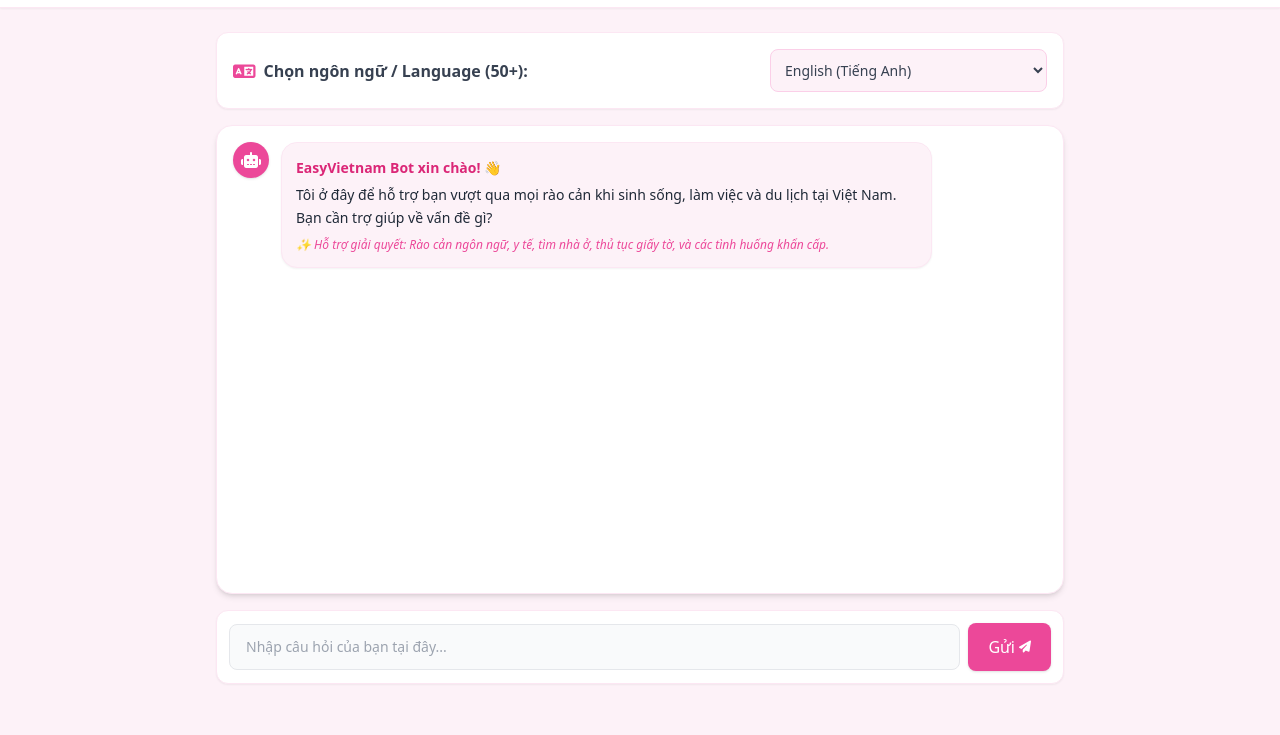
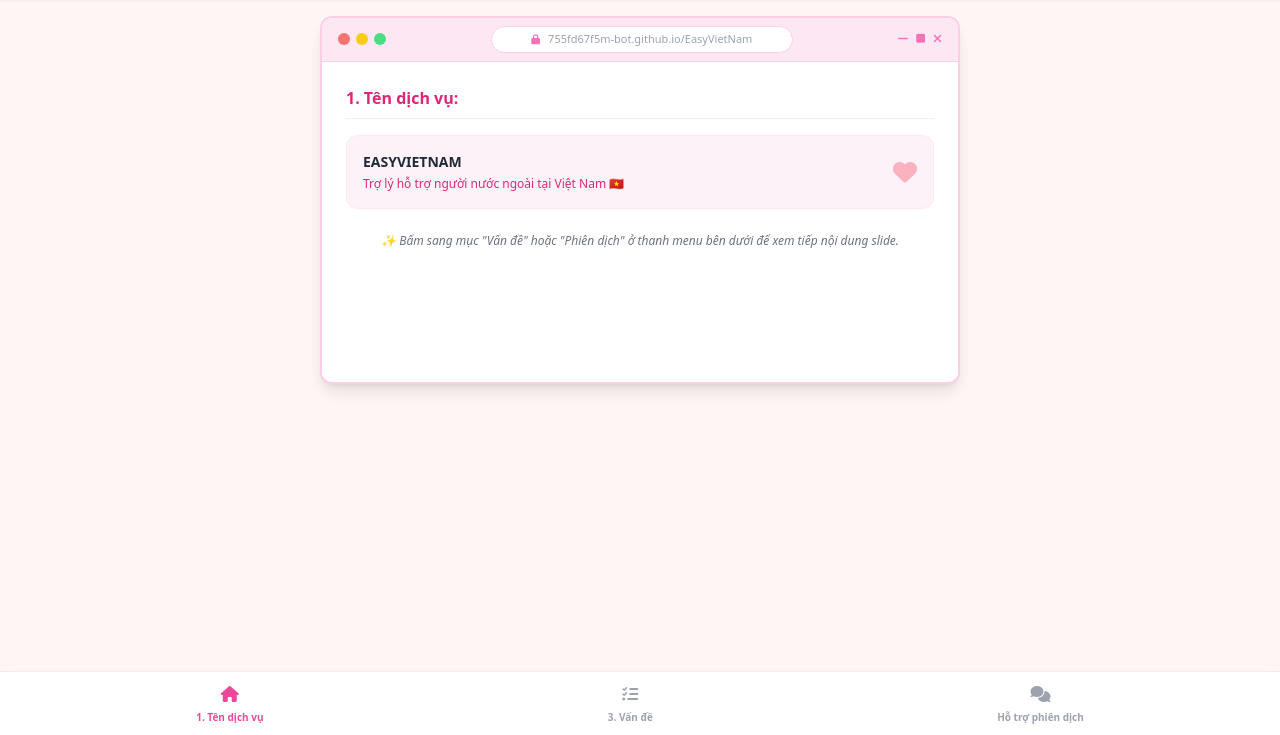
Before and after one commit to 755fd67f5m-bot/EasyVietNam, a plain HTML site: page index.html in a window 1280 px wide. Shown: the part 65-800 px from the top of the page. Drawn offline with nearby package versions, Linux system fonts and the light colour scheme.

Commit message:
Update index.html

```diff
--- a/index.html
+++ b/index.html
@@ -3,168 +3,203 @@
 <head>
     <meta charset="UTF-8">
     <meta name="viewport" content="width=device-width, initial-scale=1.0">
-    <title>EasyVietnam - Trợ lý hỗ trợ người nước ngoài tại Việt Nam</title>
-    <!-- Sử dụng Tailwind CSS để thiết kế giao diện hiện đại -->
+    <title>EasyVietnam - Trợ lý hỗ trợ người nước ngoài</title>
     <script src="https://cdn.tailwindcss.com"></script>
     <link rel="stylesheet" href="https://cdnjs.cloudflare.com/ajax/libs/font-awesome/6.4.0/css/all.min.css">
 </head>
-<body class="bg-pink-50 font-sans text-gray-800">
+<body class="bg-[#FFF5F5] font-sans text-gray-800 pb-20">
 
-    <!-- Header / Navbar -->
-    <header class="bg-white shadow-sm border-b border-pink-100 py-4 px-6 flex justify-between items-center">
+    <!-- Header ứng dụng -->
+    <header class="bg-white shadow-sm border-b border-pink-100 py-3 px-4 flex justify-between items-center sticky top-0 z-50">
         <div class="flex items-center space-x-2">
-            <span class="bg-pink-500 text-white p-2 rounded-lg shadow"><i class="fa-solid fa-hands-holding-child"></i></span>
-            <h1 class="text-xl font-bold text-pink-600">EasyVietnam</h1>
+            <span class="bg-pink-500 text-white p-2 rounded-lg shadow-sm"><i class="fa-solid fa-hands-holding-child"></i></span>
+            <h1 class="text-lg font-bold text-pink-600">EasyVietnam</h1>
         </div>
-        <div class="text-sm text-gray-500 hidden sm:block">Trợ lý hỗ trợ toàn diện cho người nước ngoài tại Việt Nam 🇻🇳</div>
+        <div class="text-xs bg-pink-100 text-pink-600 font-medium px-2.5 py-1 rounded-full">Nhóm 8 - Thuyết trình</div>
     </header>
 
-    <!-- Main Chat Container -->
-    <main class="max-w-4xl mx-auto p-4 md:p-6 h-[calc(100vh-100px)] flex flex-col">
+    <!-- Khu vực chính mô phỏng khung giao diện Slide Canva -->
+    <main class="max-w-2xl mx-auto p-4">
 
-        <!-- Khung chọn ngôn ngữ dịch (50 ngôn ngữ) -->
-        <div class="bg-white p-4 rounded-xl shadow-sm border border-pink-100 mb-4 flex flex-wrap items-center justify-between gap-3">
-            <div class="flex items-center space-x-2">
-                <i class="fa-solid fa-language text-pink-500 text-lg"></i>
-                <span class="font-semibold text-gray-700">Chọn ngôn ngữ / Language (50+):</span>
+        <!-- Khung Cửa Sổ Trình Duyệt (Browser Window Mockup giống Slide) -->
+        <div class="bg-white rounded-xl shadow-lg border-2 border-pink-200 overflow-hidden mb-4">
+            <!-- Thanh tiêu đề cửa sổ (Browser Top Bar) -->
+            <div class="bg-pink-100 px-4 py-2 flex items-center justify-between border-b border-pink-200">
+                <div class="flex items-center space-x-1.5">
+                    <span class="w-3 h-3 bg-red-400 rounded-full inline-block"></span>
+                    <span class="w-3 h-3 bg-yellow-400 rounded-full inline-block"></span>
+                    <span class="w-3 h-3 bg-green-400 rounded-full inline-block"></span>
                 </div>
-            <select id="languageSelect" class="bg-pink-50 border border-pink-200 text-gray-700 text-sm rounded-lg focus:ring-pink-500 focus:border-pink-500 block p-2.5 outline-none font-medium max-w-xs">
+                <div class="bg-white px-6 py-1 rounded-full text-[11px] text-gray-400 border border-pink-200 flex items-center space-x-2 w-1/2 justify-center">
+                    <i class="fa-solid fa-lock text-[10px] text-pink-400"></i>
+                    <span class="truncate">755fd67f5m-bot.github.io/EasyVietNam</span>
+                </div>
+                <div class="flex space-x-2 text-pink-400 text-xs">
+                    <i class="fa-solid fa-minus"></i>
+                    <i class="fa-solid fa-square text-[10px]"></i>
+                    <i class="fa-solid fa-xmark"></i>
+                </div>
+            </div>
+
+            <!-- NỘI DUNG TRONG CỬA SỔ (Thay đổi theo Tab) -->
+            <div class="p-6 min-h-[320px] bg-white">
+
+                <!-- TAB 1: TRANG CHỦ -->
+                <div id="view-home" class="space-y-4">
+                    <h2 class="text-pink-600 font-bold text-base border-b border-pink-100 pb-2">1. Tên dịch vụ:</h2>
+                    <div class="p-4 bg-pink-50 rounded-xl border border-pink-100 flex items-center justify-between">
+                        <div>
+                            <p class="font-bold text-gray-800 text-sm">EASYVIETNAM</p>
+                            <p class="text-xs text-pink-600 mt-1">Trợ lý hỗ trợ người nước ngoài tại Việt Nam 🇻🇳</p>
+                        </div>
+                        <i class="fa-solid fa-heart text-rose-400 text-2xl animate-pulse"></i>
+                    </div>
+                    <p class="text-xs text-gray-500 italic text-center pt-2">✨ Bấm sang mục "Vấn đề" hoặc "Phiên dịch" ở thanh menu bên dưới để xem tiếp nội dung slide.</p>
+                </div>
+
+                <!-- TAB 2: VẤN ĐỀ (Giống hệt Slide Canva của bạn)[span_1](start_span)[span_1](end_span) -->
+                <div id="view-issues" class="space-y-4 hidden">
+                    <h2 class="text-pink-600 font-bold text-base border-b border-pink-100 pb-2">3. Vấn đề</h2>
+                    <ul class="space-y-3 text-xs sm:text-sm">
+                        <li class="flex items-center space-x-3 text-gray-700">
+                            <span class="text-lg">🧋</span>
+                            <span>Rào cản ngôn ngữ</span>
+                        </li>
+                        <li class="flex items-center space-x-3 text-gray-700">
+                            <span class="text-lg">🏥</span>
+                            <span>Khó giao tiếp khi cần hỗ trợ y tế</span>
+                        </li>
+                        <li class="flex items-center space-x-3 text-gray-700">
+                            <span class="text-lg">🏠</span>
+                            <span>Khó tìm nhà, dịch vụ uy tín</span>
+                        </li>
+                        <li class="flex items-center space-x-3 text-gray-700">
+                            <span class="text-lg">📄</span>
+                            <span>Khó hiểu thủ tục, giấy tờ</span>
+                        </li>
+                        <li class="flex items-center space-x-3 text-gray-700">
+                            <span class="text-lg">🚨</span>
+                            <span>Không biết tìm sự trợ giúp khi gặp tình huống khó khăn</span>
+                        </li>
+                    </ul>
+                </div>
+
+                <!-- TAB 3: PHIÊN DỊCH & CHAT (50 NGÔN NGỮ) -->
+                <div id="view-chat" class="space-y-3 hidden">
+                    <div class="flex items-center justify-between bg-pink-50 p-2.5 rounded-lg border border-pink-100">
+                        <span class="text-xs font-bold text-pink-600"><i class="fa-solid fa-language"></i> Chọn ngôn ngữ (50+):</span>
+                        <select id="languageSelect" class="bg-white border border-pink-200 text-gray-700 text-xs rounded-md p-1.5 outline-none font-medium">
                             <option value="vi">Tiếng Việt (Vietnamese)</option>
                             <option value="en" selected>English (Tiếng Anh)</option>
-                <option value="zh">中文 (Tiếng Trung - Quan Thoại)</option>
-                <option value="es">Español (Tiếng Tây Ban Nha)</option>
+                            <option value="zh">中文 (Tiếng Trung)</option>
+                            <option value="es">Español (Tây Ban Nha)</option>
+                            <option value="ja">日本語 (Tiếng Nhật)</option>
+                            <option value="ko">한국어 (Tiếng Hàn)</option>
+                            <option value="th">ไทย (Tiếng Thái)</option>
+                            <option value="fr">Français (Tiếng Pháp)</option>
+                            <option value="de">Deutsch (Tiếng Đức)</option>
+                            <option value="ru">Русский (Tiếng Nga)</option>
                             <option value="hi">हिन्दी (Tiếng Hindi)</option>
                             <option value="ar">العربية (Tiếng Ả Rập)</option>
-                <option value="bn">বাংলা (Tiếng Bengal)</option>
-                <option value="pt">Português (Tiếng Bồ Đào Nha)</option>
-                <option value="ru">Русский (Tiếng Nga)</option>
-                <option value="ja">日本語 (Tiếng Nhật)</option>
-                <option value="pa">ਪੰਜਾਬੀ (Tiếng Punjab)</option>
-                <option value="de">Deutsch (Tiếng Đức)</option>
-                <option value="jv">Basa Jawa (Tiếng Java)</option>
-                <option value="ko">한국어 (Tiếng Hàn)</option>
-                <option value="fr">Français (Tiếng Pháp)</option>
-                <option value="te">తెలుగు (Tiếng Telugu)</option>
-                <option value="mr">मराठी (Tiếng Marathi)</option>
-                <option value="tr">Türkçe (Tiếng Thổ Nhĩ Kỳ)</option>
-                <option value="ta">தமிழ் (Tiếng Tamil)</option>
-                <option value="ur">اردو (Tiếng Urdu)</option>
-                <option value="it">Italiano (Tiếng Ý)</option>
-                <option value="gu">ગુજરાતી (Tiếng Gujarat)</option>
-                <option value="fa">فارسی (Tiếng Ba Tư)</option>
-                <option value="pl">Polski (Tiếng Ba Lan)</option>
-                <option value="uk">Українська (Tiếng Ukraina)</option>
-                <option value="ro">Română (Tiếng Romania)</option>
-                <option value="nl">Nederlands (Tiếng Hà Lan)</option>
-                <option value="el">Ελληνικά (Tiếng Hy Lạp)</option>
-                <option value="hu">Magyar (Tiếng Hungary)</option>
-                <option value="sv">Svenska (Tiếng Thụy Điển)</option>
-                <option value="cs">Čeština (Tiếng Séc)</option>
-                <option value="id">Bahasa Indonesia (Tiếng Indonesia)</option>
-                <option value="ms">Bahasa Melayu (Tiếng Mã Lai)</option>
-                <option value="th">ไทย (Tiếng Thái)</option>
-                <option value="fil">Filipino (Tiếng Tagalog/Philippines)</option>
-                <option value="my">မြန်မာဘာသာ (Tiếng Miến Điện)</option>
-                <option value="km">ខ្មែរ (Tiếng Khmer)</option>
-                <option value="lo">ລາວ (Tiếng Lào)</option>
-                <option value="da">Dansk (Tiếng Đan Mạch)</option>
-                <option value="fi">Suomi (Tiếng Phần Lan)</option>
-                <option value="no">Norsk (Tiếng Na Uy)</option>
-                <option value="sk">Slovenčina (Tiếng Slovak)</option>
-                <option value="bg">Български (Tiếng Bulgaria)</option>
-                <option value="sr">Српски (Tiếng Serbia)</option>
-                <option value="hr">Hrvatski (Tiếng Croatia)</option>
-                <option value="he">עברית (Tiếng Do Thái)</option>
-                <option value="sw">Kiswahili (Tiếng Swahili)</option>
-                <option value="am">አማርኛ (Tiếng Amhara)</option>
-                <option value="uz">Oʻzbekcha (Tiếng Uzbek)</option>
-                <option value="az">Azərbaycan dili (Tiếng Azerbaijan)</option>
+                            <option value="id">Bahasa Indonesia</option>
+                            <option value="ms">Bahasa Melayu</option>
+                            <option value="fil">Filipino (Tagalog)</option>
                         </select>
                     </div>
 
-        <!-- Khung hiển thị tin nhắn chat -->
-        <div id="chatContainer" class="flex-1 bg-white rounded-2xl shadow-md border border-pink-100 p-4 overflow-y-auto space-y-4 mb-4">
-            <!-- Tin nhắn chào mừng từ Bot -->
-            <div class="flex items-start space-x-3">
-                <div class="bg-pink-500 text-white rounded-full h-9 w-9 flex items-center justify-center flex-shrink-0 shadow">
+                    <!-- Khung chat bên trong cửa sổ -->
+                    <div id="chatContainer" class="bg-gray-50 rounded-xl p-3 h-[200px] overflow-y-auto space-y-2 text-xs border border-pink-100">
+                        <div class="flex items-start space-x-2">
+                            <div class="bg-pink-500 text-white rounded-full h-6 w-6 flex items-center justify-center flex-shrink-0 text-[10px]">
                                 <i class="fa-solid fa-robot"></i>
                             </div>
-                <div class="bg-pink-50 text-gray-800 p-3.5 rounded-2xl max-w-[80%] text-sm leading-relaxed shadow-sm border border-pink-100">
-                    <p class="font-semibold text-pink-600 mb-1">EasyVietnam Bot xin chào! 👋</p>
-                    <p>Tôi ở đây để hỗ trợ bạn vượt qua mọi rào cản khi sinh sống, làm việc và du lịch tại Việt Nam. Bạn cần trợ giúp về vấn đề gì?</p>
-                    <div class="mt-2 text-xs text-pink-500 italic">✨ Hỗ trợ giải quyết: Rào cản ngôn ngữ, y tế, tìm nhà ở, thủ tục giấy tờ, và các tình huống khẩn cấp.</div>
+                            <div class="bg-white text-gray-800 p-2.5 rounded-xl max-w-[85%] leading-relaxed border border-pink-100 shadow-sm">
+                                <p>Xin chào! Hãy chọn ngôn ngữ và nhập yêu cầu hỗ trợ y tế, tìm nhà hoặc thủ tục giấy tờ nhé.</p>
                             </div>
                         </div>
                     </div>
 
-        <!-- Khu vực nhập tin nhắn -->
-        <div class="bg-white p-3 rounded-xl shadow-sm border border-pink-100 flex items-center space-x-2">
-            <input type="text" id="userInput" placeholder="Nhập câu hỏi của bạn tại đây..." class="flex-1 bg-gray-50 border border-gray-200 rounded-lg px-4 py-3 text-sm focus:outline-none focus:border-pink-500 focus:bg-white transition">
-            <button id="sendBtn" class="bg-pink-500 hover:bg-pink-600 text-white px-5 py-3 rounded-lg font-medium transition flex items-center space-x-1 shadow">
-                <span>Gửi</span>
-                <i class="fa-solid fa-paper-plane text-xs"></i>
-            </button>
+                    <!-- Ô nhập tin nhắn -->
+                    <div class="flex items-center space-x-2 pt-1">
+                        <input type="text" id="userInput" placeholder="Nhập tin nhắn..." class="flex-1 bg-white border border-pink-200 rounded-lg px-3 py-2 text-xs focus:outline-none focus:border-pink-500">
+                        <button id="sendBtn" class="bg-pink-500 text-white px-4 py-2 rounded-lg text-xs font-medium shadow hover:bg-pink-600 transition">Gửi</button>
                     </div>
+                </div>
+
+            </div>
+        </div>
+
     </main>
 
-    <!-- Script xử lý tương tác -->
+    <!-- THANH ĐIỀU HƯỚNG MÀN HÌNH (Menu dưới đáy) -->
+    <nav class="fixed bottom-0 left-0 right-0 bg-white border-t border-pink-100 py-2.5 px-6 flex justify-around items-center z-50 shadow-lg">
+        <button onclick="switchTab('home')" id="nav-home" class="flex flex-col items-center text-pink-500 space-y-1">
+            <i class="fa-solid fa-house text-base"></i>
+            <span class="text-[10px] font-bold">1. Tên dịch vụ</span>
+        </button>
+        <button onclick="switchTab('issues')" id="nav-issues" class="flex flex-col items-center text-gray-400 space-y-1">
+            <i class="fa-solid fa-list-check text-base"></i>
+            <span class="text-[10px] font-bold">3. Vấn đề</span>
+        </button>
+        <button onclick="switchTab('chat')" id="nav-chat" class="flex flex-col items-center text-gray-400 space-y-1">
+            <i class="fa-solid fa-comments text-base"></i>
+            <span class="text-[10px] font-bold">Hỗ trợ phiên dịch</span>
+        </button>
+    </nav>
+
+    <!-- Script điều hướng và xử lý -->
     <script>
+        function switchTab(tabName) {
+            document.getElementById('view-home').classList.add('hidden');
+            document.getElementById('view-issues').classList.add('hidden');
+            document.getElementById('view-chat').classList.add('hidden');
+
+            document.getElementById('nav-home').className = "flex flex-col items-center text-gray-400 space-y-1";
+            document.getElementById('nav-issues').className = "flex flex-col items-center text-gray-400 space-y-1";
+            document.getElementById('nav-chat').className = "flex flex-col items-center text-gray-400 space-y-1";
+
+            document.getElementById('view-' + tabName).classList.remove('hidden');
+            document.getElementById('nav-' + tabName).className = "flex flex-col items-center text-pink-500 space-y-1";
+        }
+
         const chatContainer = document.getElementById('chatContainer');
         const userInput = document.getElementById('userInput');
         const sendBtn = document.getElementById('sendBtn');
         const languageSelect = document.getElementById('languageSelect');
 
-        function getBotResponse(input) {
-            const text = input.toLowerCase();
-            if (text.includes('y tế') || text.includes('bệnh viện') || text.includes('medical') || text.includes('hospital')) {
-                return "🏥 Về y tế: EasyVietnam hỗ trợ kết nối phiên dịch viên y tế, hướng dẫn khám chữa bệnh và tìm kiếm cơ sở y tế uy tín cho bạn.";
-            } else if (text.includes('nhà') || text.includes('thuê') || text.includes('house') || text.includes('rent')) {
-                return "🏠 Về tìm nhà ở: Chúng tôi giúp bạn tìm kiếm căn hộ, chỗ ở uy tín, hỗ trợ thương lượng hợp đồng thuê nhà an toàn và minh bạch.";
-            } else if (text.includes('giấy tờ') || text.includes('thủ tục') || text.includes('visa') || text.includes('document')) {
-                return "📄 Về thủ tục, giấy tờ: Hỗ trợ tư vấn và hướng dẫn làm các thủ tục pháp lý, giấy phép lao động, visa một cách nhanh chóng.";
-            } else {
-                return "💡 Cảm ơn bạn! EasyVietnam luôn sẵn sàng hỗ trợ giải quyết các rào cản ngôn ngữ và khó khăn của bạn tại Việt Nam.";
-            }
-        }
-
         function appendMessage(sender, message) {
             const isUser = sender === 'user';
-            const messageDiv = document.createElement('div');
-            messageDiv.className = `flex items-start space-x-3 ${isUser ? 'flex-row-reverse space-x-reverse' : ''}`;
-
-            messageDiv.innerHTML = `
-                <div class="${isUser ? 'bg-indigo-500' : 'bg-pink-500'} text-white rounded-full h-9 w-9 flex items-center justify-center flex-shrink-0 shadow">
+            const div = document.createElement('div');
+            div.className = `flex items-start space-x-2 ${isUser ? 'flex-row-reverse space-x-reverse' : ''}`;
+            div.innerHTML = `
+                <div class="${isUser ? 'bg-indigo-500' : 'bg-pink-500'} text-white rounded-full h-6 w-6 flex items-center justify-center flex-shrink-0 text-[10px]">
                     <i class="fa-solid ${isUser ? 'fa-user' : 'fa-robot'}"></i>
                 </div>
-                <div class="${isUser ? 'bg-indigo-50 text-gray-800 border-indigo-100' : 'bg-pink-50 text-gray-800 border-pink-100'} p-3.5 rounded-2xl max-w-[80%] text-sm leading-relaxed shadow-sm border">
+                <div class="${isUser ? 'bg-indigo-50 border-indigo-100' : 'bg-white border-pink-100'} p-2.5 rounded-xl max-w-[80%] text-xs leading-relaxed border shadow-sm">
                     <p>${message}</p>
                 </div>
             `;
-            chatContainer.appendChild(messageDiv);
+            chatContainer.appendChild(div);
             chatContainer.scrollTop = chatContainer.scrollHeight;
         }
 
-        function handleSend() {
+        sendBtn.addEventListener('click', () => {
             const text = userInput.value.trim();
-            if (!text) return;
-
+            if(!text) return;
             appendMessage('user', text);
             userInput.value = '';
+            setTimeout(() => {
+                appendMessage('bot', "💡 EasyVietnam đã ghi nhận yêu cầu và sẽ kết nối nhân sự hỗ trợ bạn ngay!");
+            }, 500);
+        });
 
-            setTimeout(() => {
-                const response = getBotResponse(text);
-                appendMessage('bot', response);
-            }, 500);
-        }
-
-        sendBtn.addEventListener('click', handleSend);
         userInput.addEventListener('keypress', (e) => {
-            if (e.key === 'Enter') handleSend();
+            if(e.key === 'Enter') sendBtn.click();
         });
 
         languageSelect.addEventListener('change', (e) => {
-            const selectedOption = e.target.options[e.target.selectedIndex].text;
-            appendMessage('bot', `🌐 [System]: Đã chuyển đổi ngôn ngữ giao diện sang: ${selectedOption}`);
+            const langName = e.target.options[e.target.selectedIndex].text;
+            appendMessage('bot', `🌐 Đã chuyển đổi ngôn ngữ sang: ${langName}`);
         });
     </script>
 </body>
```
Lines whose indentation alone changed are shown as unchanged.
